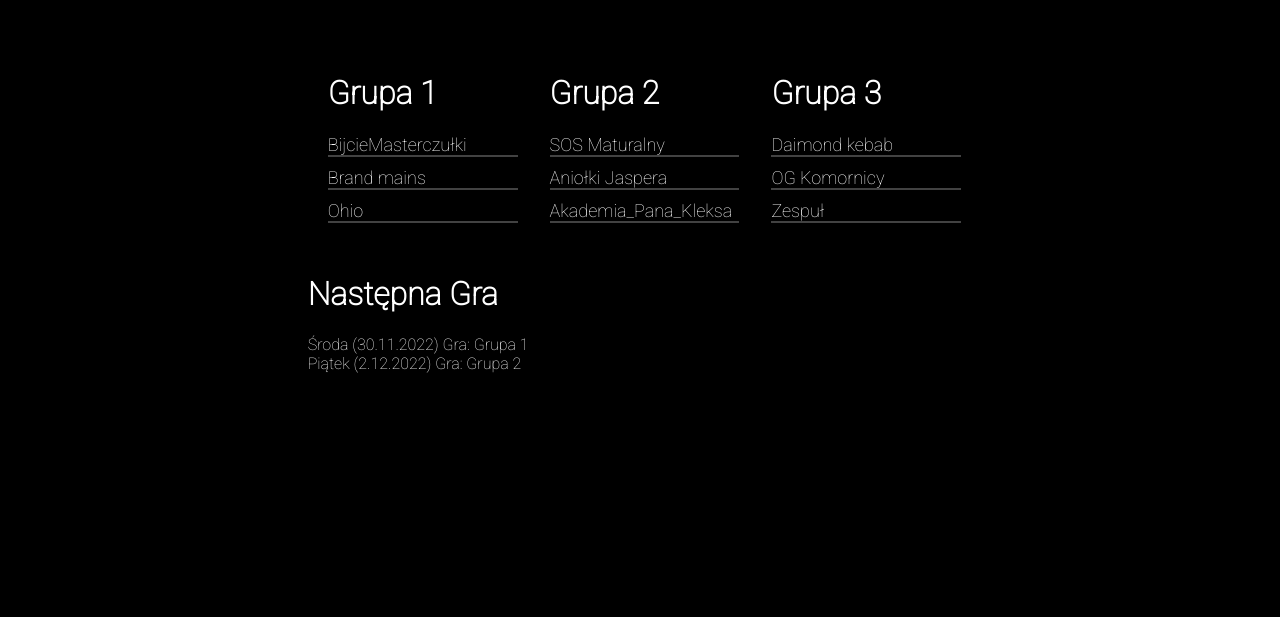
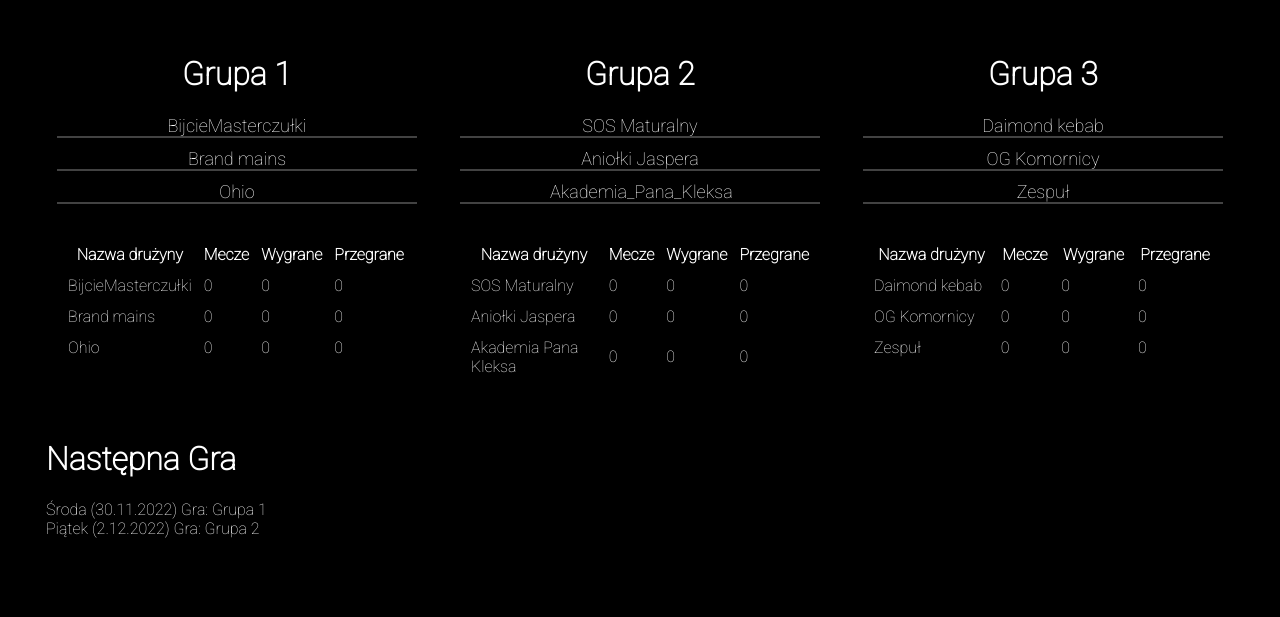
Before and after one commit to zstumasters/zstumasters.github.io, a plain HTML site: page thegames.html in a window 1280 px wide. Shown: the part 117-734 px from the top of the page. Drawn offline with Linux system fonts and the light colour scheme.

Commit message:
piekna tabeleczka od pana mikusia aww uwu :3

```diff
--- a/thegames.html
+++ b/thegames.html
@@ -14,6 +14,7 @@
 
     <link href="style.css" rel="stylesheet">
 </head>
+
 <body>
 
     <div class="container">
@@ -21,55 +22,145 @@
             <div id="teams">
 
 
-            <div class="team2" style="padding: 20px;">
+                <div class="team2" style="padding: 1px;">
                     <div id="team-image">
+                        <center>
                             <h1>Grupa 1</h1>
+                        </center>
                     </div>
-                <ul id="teammates" style="list-style: none outside; margin: 0px; padding: 0px">
+                    <ul id="teammates" style="list-style: none outside; margin:0px; padding:0px">
+                        <center>
                             <li class="teammate">BijcieMasterczułki</li>
-                    <li class="sex" style="width: 105%;"></li>
+                            <li class="sex" style="width: 90%;"></li>
 
                             <li class="teammate">Brand mains</li>
-                    <li class="sex" style="width: 105%;"></li>
+                            <li class="sex" style="width: 90%;"></li>
 
                             <li class="teammate">Ohio</li>
-                    <li class="sex" style="width: 105%;"></li>
+                            <li class="sex" style="width: 90%;"></li>
+                        </center>
                     </ul>
+                    <table class="grupa1" style="border-spacing:10px; padding:20px; float:left;">
+                        <tr>
+                            <th>Nazwa drużyny</th>
+                            <th>Mecze</th>
+                            <th>Wygrane</th>
+                            <th>Przegrane</th>
+                        </tr>
+                        <tr>
+                            <td>BijcieMasterczułki</td>
+                            <td>0</td>
+                            <td>0</td>
+                            <td>0</td>
+                        </tr>
+                        <tr>
+                            <td>Brand mains</td>
+                            <td>0</td>
+                            <td>0</td>
+                            <td>0</td>
+                        </tr>
+                        <tr>
+                            <td>Ohio</td>
+                            <td>0</td>
+                            <td>0</td>
+                            <td>0</td>
+                        </tr>
+                    </table>
                 </div>
 
 
-            <div class="team2" style="padding: 20px;">
+                <div class="team2" style="padding: 1px;">
                     <div id="team-image">
+                        <center>
                             <h1>Grupa 2</h1>
+                        </center>
                     </div>
-                <ul id="teammates" style="list-style: none outside; margin: 0px; padding: 0px">
+                    <ul id="teammates" style="list-style: none outside; margin:0px; padding:0px">
+                        <center>
                             <li class="teammate">SOS Maturalny</li>
-                    <li class="sex" style="width: 105%;"></li>
+                            <li class="sex" style="width: 90%;"></li>
 
                             <li class="teammate">Aniołki Jaspera</li>
-                    <li class="sex" style="width: 105%;"></li>
+                            <li class="sex" style="width: 90%;"></li>
 
                             <li class="teammate">Akademia_Pana_Kleksa</li>
-                    <li class="sex" style="width: 105%;"></li>
+                            <li class="sex" style="width: 90%;"></li>
+                        </center>
                     </ul>
+                    <table class="grupa2" style="border-spacing:10px; padding:20px; float:left; width: 400px;">
+                        <tr>
+                            <th>Nazwa drużyny</th>
+                            <th>Mecze</th>
+                            <th>Wygrane</th>
+                            <th>Przegrane</th>
+                        </tr>
+                        <tr>
+                            <td>SOS Maturalny</td>
+                            <td>0</td>
+                            <td>0</td>
+                            <td>0</td>
+                        </tr>
+                        <tr>
+                            <td>Aniołki Jaspera</td>
+                            <td>0</td>
+                            <td>0</td>
+                            <td>0</td>
+                        </tr>
+                        <tr>
+                            <td>Akademia Pana Kleksa</td>
+                            <td>0</td>
+                            <td>0</td>
+                            <td>0</td>
+                        </tr>
+                    </table>
                 </div>
 
-            <div class="team2" style="padding: 20px;">
+                <div class="team2" style="padding: 1px;">
                     <div id="team-image">
+                        <center>
                             <h1>Grupa 3</h1>
+                        </center>
                     </div>
-                <ul id="teammates" style="list-style: none outside; margin: 0px; padding: 0px">
+                    <ul id="teammates" style="list-style: none outside; margin:0px; padding:0px">
+                        <center>
                             <li class="teammate">Daimond kebab</li>
-                    <li class="sex" style="width: 105%;"></li>
+                            <li class="sex" style="width: 90%;"></li>
 
                             <li class="teammate">OG Komornicy</li>
-                    <li class="sex" style="width: 105%;"></li>
+                            <li class="sex" style="width: 90%;"></li>
 
                             <li class="teammate">Zespuł</li>
-                    <li class="sex" style="width: 105%;"></li>
+                            <li class="sex" style="width: 90%;"></li>
+                        </center>
                     </ul>
+                    <table class="grupa3" style="border-spacing:10px; padding:20px; float:left; width: 400px;">
+                        <tr>
+                            <th>Nazwa drużyny</th>
+                            <th>Mecze</th>
+                            <th>Wygrane</th>
+                            <th>Przegrane</th>
+                        </tr>
+                        <tr>
+                            <td>Daimond kebab</td>
+                            <td>0</td>
+                            <td>0</td>
+                            <td>0</td>
+                        </tr>
+                        <tr>
+                            <td>OG Komornicy</td>
+                            <td>0</td>
+                            <td>0</td>
+                            <td>0</td>
+                        </tr>
+                        <tr>
+                            <td>Zespuł</td>
+                            <td>0</td>
+                            <td>0</td>
+                            <td>0</td>
+                        </tr>
+                    </table>
                 </div>
-            <div>
+                <div style="margin:10px">
                     <h1>Następna Gra</h1>
 
                     Środa (30.11.2022)
@@ -80,8 +171,6 @@
             </div>
         </div>
 
-
-
     </div>
 
 
```
Lines whose indentation alone changed are shown as unchanged.
